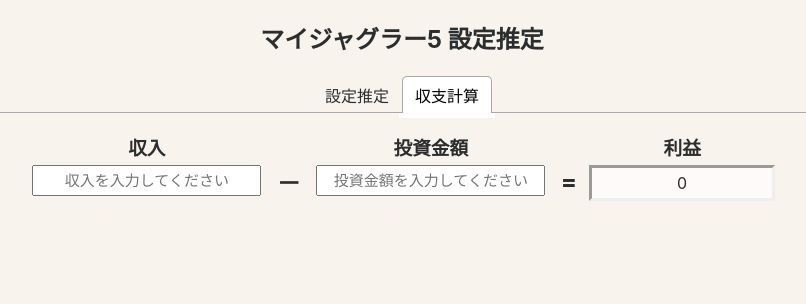
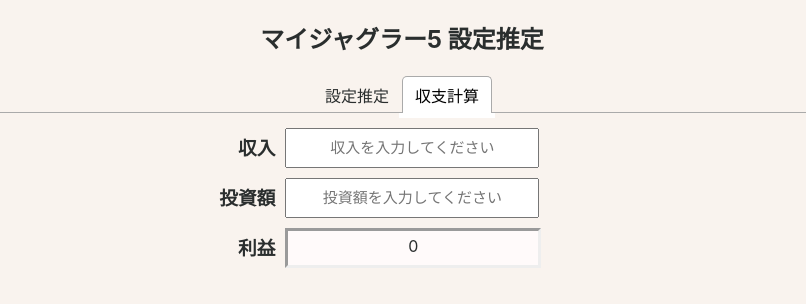
Before and after one commit to kimurash/my-juggler-estimator, a React (Create React App) app: page / in a window 1280 px wide. Both pictures are taken after a click on the tab "収支計算". Shown: the top 304 px of the page, without its empty margins (238-1044 px from the left). Built offline with nearby package versions, Linux system fonts and the light colour scheme.

Commit message:
:art: change to grid layout

```diff
--- a/src/App.css
+++ b/src/App.css
@@ -123,75 +123,88 @@
   text-align: right;
 }
 
-hr{
-  width: 80%;
-  max-width: 800px;
-  height: 0;
-  border-radius: 2px;
-  border: 2px solid hsl(0, 0%, 60%);
-  margin: 20px auto;
+/* 収支計算 */
+.calculator .calc-container{
+  width: 95%;
+  display: grid;
+  margin: 0 auto;
+  grid-template-rows: 50px 50px 50px 50px;
+  grid-template-columns: 40% 60%;
 }
 
-/* 収支計算 */
-.calculator{
-  display: flex;
-  align-items: flex-start; /* 上寄せ */
-  justify-content: center; /* 左右中央寄せ */
+@media only screen and (max-width: 480px){ /* スマホ縦向き */
+  .calculator .calc-container{
+    grid-template-columns: 30% 70%;
+  }
 }
 
-/* 算術演算子 */
-.formula-symbol{
-  align-self: center;
-  font-size: x-large;
-  font-weight: bold;
-  margin-top: -20px; /* 微調整 */
+.calculator .calc-container{
+  .income-title{
+    grid-row: 1;
+    grid-column: 1;
+  }
+  .income-amount{
+    grid-row: 1;
+    grid-column: 2;
+  }
+
+  .invest-title{
+    grid-row: 2;
+    grid-column: 1;
+  }
+  .invest-amount{
+    grid-row: 2;
+    grid-column: 2;
+  }
+
+  .benefit-title{
+    grid-row: 3;
+    grid-column: 1;
+  }
+  .benefit-amount{
+    grid-row: 3;
+    grid-column: 2;
+  }
+
+  .error-msg{
+    grid-row: 4;
+    grid-column: 2;
+  }
 }
 
-/* 金額表示部 */
-.amount-form{
-  width: 30%;
-  max-width: 250px;
-  text-align: center;
-  padding: 10px 0;
-  /* border: solid; */
-  margin: 0 5px 20px; /* 上 左右 下 */
+.amount-name{
+  text-align: right;
+  margin: 10px 5px;
 }
 
-.amount-form h3{
-  margin: 0 auto;
+/* 金額入力部 */
+.amount-form{
+  max-width: 250px;
+  text-align: center; /* フォーム内の中央寄せ */
+  font-size: 15px;
+  /* 上下のpaddingが変化しない */
+  padding: 5px 0;
+  margin: 5px 5px;
 }
 
-.amount-form input{
-  width: 90%;
-  text-align: center; /* フォーム内の中央寄せ */
-  font-size: 15px;
-  padding: 5px 0;
-  margin: 5px 0;
-}
-
-.amount-form.benefit-zone{
-  /* 入力フォームより幅を狭める */
-  width: 30%;
-  max-width: 200px;
-}
-
-.benefit{
-  width: 90%;
+/* 利益表示部 */
+.calc-container .benefit-zone{
+  max-width: 250px;
   background-color: snow;
   padding: 5px 0;
   border: inset;
-  margin: 5px auto; /* 中央寄せが効かなかったため */
+  margin: 5px 5px;
 }
 
 /* エラーメッセージ */
 .error-msg{
-  width: 90%;
+  width: fit-content;
   color: #f9f3ee; /* 背景と同じ色 */
-  font-size: 13px;
+  font-size: medium;
   font-weight: bold;
-  padding: 5px 0;
+  padding: 5px 10px;
   border-radius: 5px;
-  margin: 0 auto;
+  margin: 5px 5px 10px; /* 上 左右 下*/
 }
 
 /* エラー時のみ可視化される */
--- a/src/components/BalanceCalculator.tsx
+++ b/src/components/BalanceCalculator.tsx
@@ -1,4 +1,4 @@
-import React, { useState } from "react"
+import React, { useState, ChangeEvent } from "react"
 import { useForm } from "react-hook-form"
 
 // ユーザが入力する値
@@ -21,7 +21,7 @@
     benefit: 0
   })
 
-  const handleBalance = (event: React.ChangeEvent<HTMLInputElement>) => {
+  const handleBalance = (event: ChangeEvent<HTMLInputElement>) => {
     setBalance((prevState) => {
       const targetValue = Number(event.target.value)
       if(isNaN(targetValue)){
@@ -54,9 +54,11 @@
 
   return(
     <div className="calculator">
-      <div className="amount-form">
-        <h3>収入</h3>
+      <div className="calc-container">
+
+        <h3 className="income-title amount-name">収入</h3>
         <input
+          className="income-ammount amount-form"
           type="text"
           placeholder="収入を入力してください"
           {...register('income', {
@@ -67,16 +69,12 @@
             onChange: (event) => { handleBalance(event) }
           })}
         />
-        <p className={`error-msg ${errors.income && 'on-error'}`}>
-          { errors.income ? errors.income.message : 'エラーメッセージ' }
-        </p>
-      </div>
-      <div className="formula-symbol">－</div>
-      <div className="amount-form">
-        <h3>投資金額</h3>
+
+        <h3 className="invest-title amount-name">投資額</h3>
         <input
+          className="invest-ammount amount-form"
           type="text"
-          placeholder="投資金額を入力してください"
+          placeholder="投資額を入力してください"
           {...register('invest', {
             pattern: {
               value: /^[0-9]+$/,
@@ -85,14 +83,17 @@
             onChange: (event) => { handleBalance(event) }
           })}
         />
-        <p className={`error-msg ${errors.invest && 'on-error'}`}>
-          { errors.invest ? errors.invest.message : 'エラーメッセージ' }
+
+        <h3 className="benefit-title amount-name">利益</h3>
+        <div className="benefit-amount benefit-zone">
+          { balance.benefit }
+        </div>
+
+        <p className={`error-msg ${(errors.income || errors.invest) && 'on-error'}`}>
+          { errors.income ? errors.income.message : (
+            errors.invest ? errors.invest.message : '')
+          }
         </p>
-      </div>
-      <div className="formula-symbol">=</div>
-      <div className="amount-form benefit-zone">
-        <h3>利益</h3>
-        <div className="benefit">{ balance.benefit }</div>
       </div>
     </div>
   )
```
